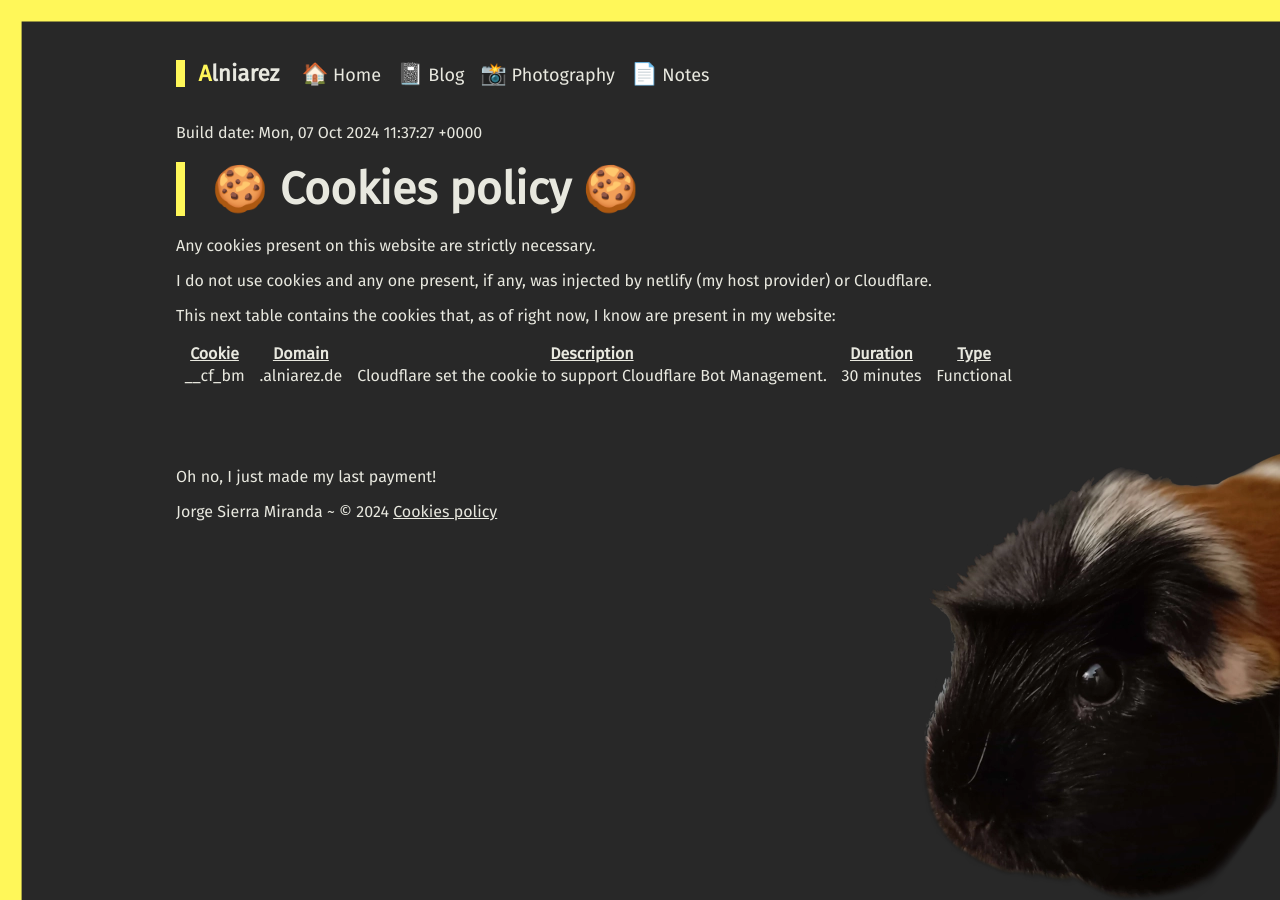
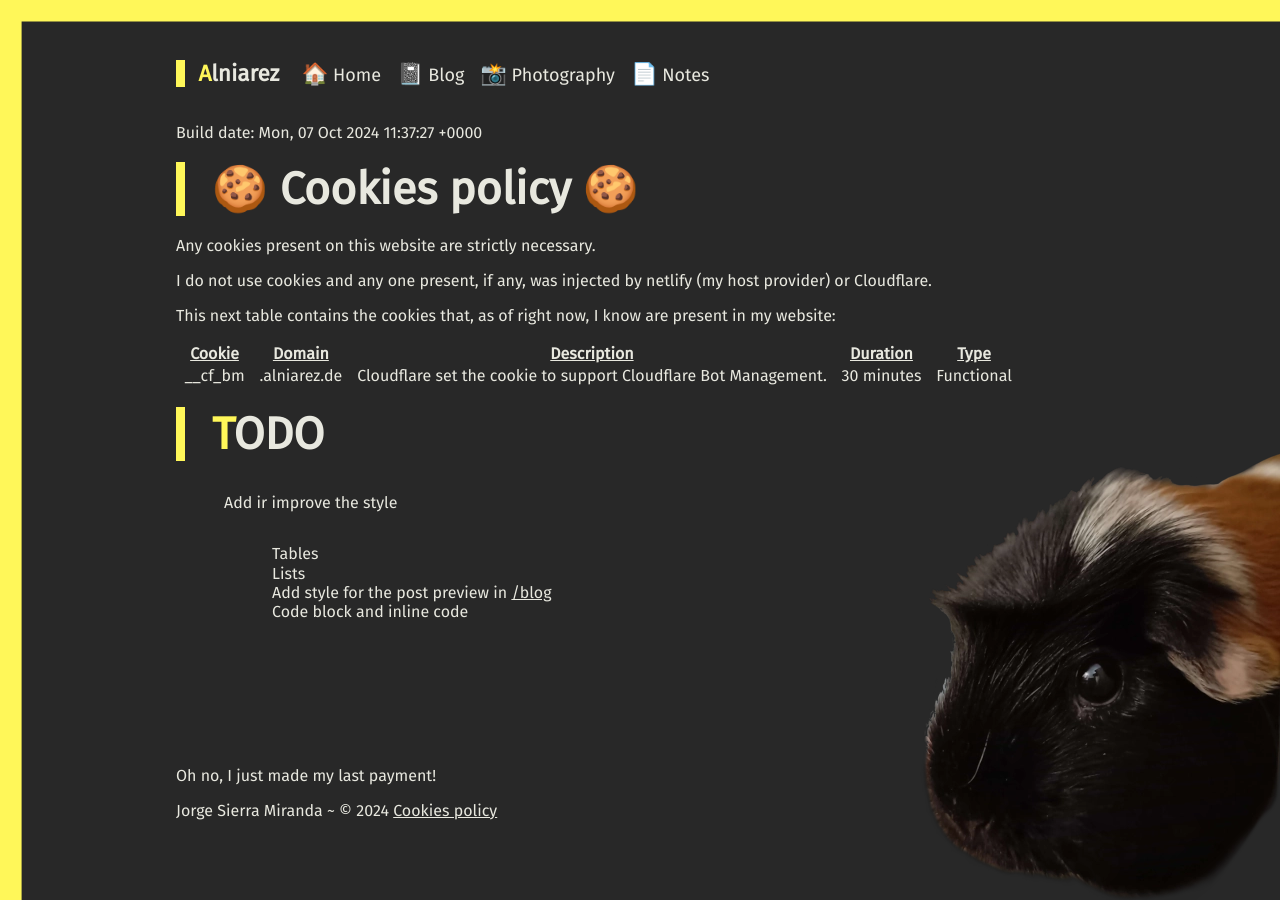
Before and after one commit to Alniarez/alniarez-web, a Jekyll site: the page built from about.md, in a window 1280 px wide. Built offline with Jekyll 4.4.1, drawn with Linux system fonts in a browser that asks for light colours.

Commit message:
Update about.md

```diff
--- a/about.md
+++ b/about.md
@@ -17,3 +17,10 @@ This next table contains the cookies that, as of right now, I know are present i
 | Cookie  | Domain       | Description                                                     | Duration   | Type       |
 |---------|--------------|-----------------------------------------------------------------|------------|------------|
 | __cf_bm | .alniarez.de | Cloudflare set the cookie to support Cloudflare Bot Management. | 30 minutes | Functional |
+
+# TODO
+* Add ir improve the style
+  - Tables
+  - Lists
+  - Add style for the post preview in [/blog](https://alniarez.de/blog/)
+  - Code block and inline code
```
